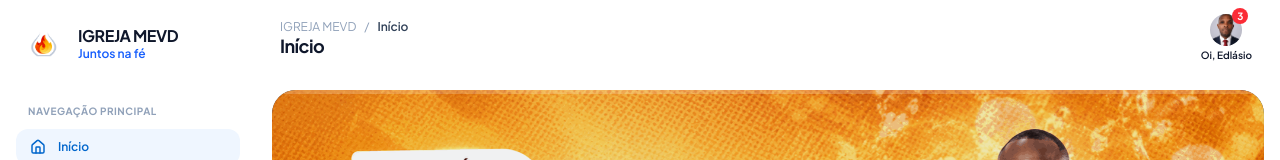
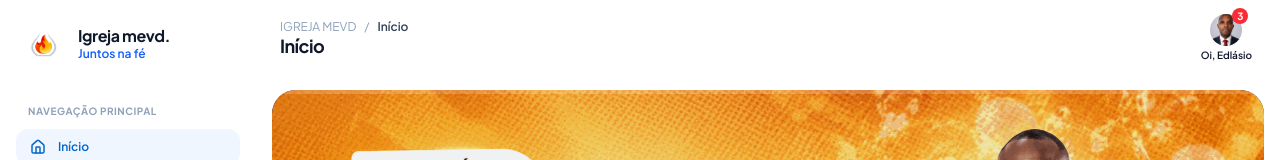
Before and after one commit to EGalhardo/IGREJA-MEVD, a React (Vite) app: page / in a window 1280 px wide. Shown: the top 160 px of the page. Built offline with nearby package versions, Linux system fonts and the light colour scheme.

Commit message:
style(marca): nome da igreja passa a 'Igreja mevd.'
- Appbar (nome junto a logomarca) e Sidebar (desktop): 'IGREJA MEVD' -> 'Igreja mevd.'
- Tamanho, peso e entrelinha mantidos (16px bold), sem afectar a harmonia do appbar
- Restantes textos (breadcrumb, rodape, comunicados, partilha) inalterados

```diff
--- a/src/components/Appbar.tsx
+++ b/src/components/Appbar.tsx
@@ -215,7 +215,7 @@ export default function Appbar({
             <ChurchLogo size="appbar" />
             <div className="min-w-0">
               <h1 className="text-sm min-[320px]:text-base font-bold text-slate-900 tracking-tight leading-none">
-                IGREJA MEVD
+                Igreja mevd.
               </h1>
               <p className="mt-0.5 text-[11px] font-semibold leading-none text-blue-600">Juntos na fé</p>
             </div>
--- a/src/components/Sidebar.tsx
+++ b/src/components/Sidebar.tsx
@@ -55,7 +55,7 @@ export default function Sidebar({
           <ChurchLogo />
           <div>
             <h1 className="text-base font-bold text-slate-900 tracking-tight leading-tight">
-              IGREJA MEVD
+              Igreja mevd.
             </h1>
             <p className="text-xs text-blue-600 font-semibold">Juntos na fé</p>
           </div>
```
